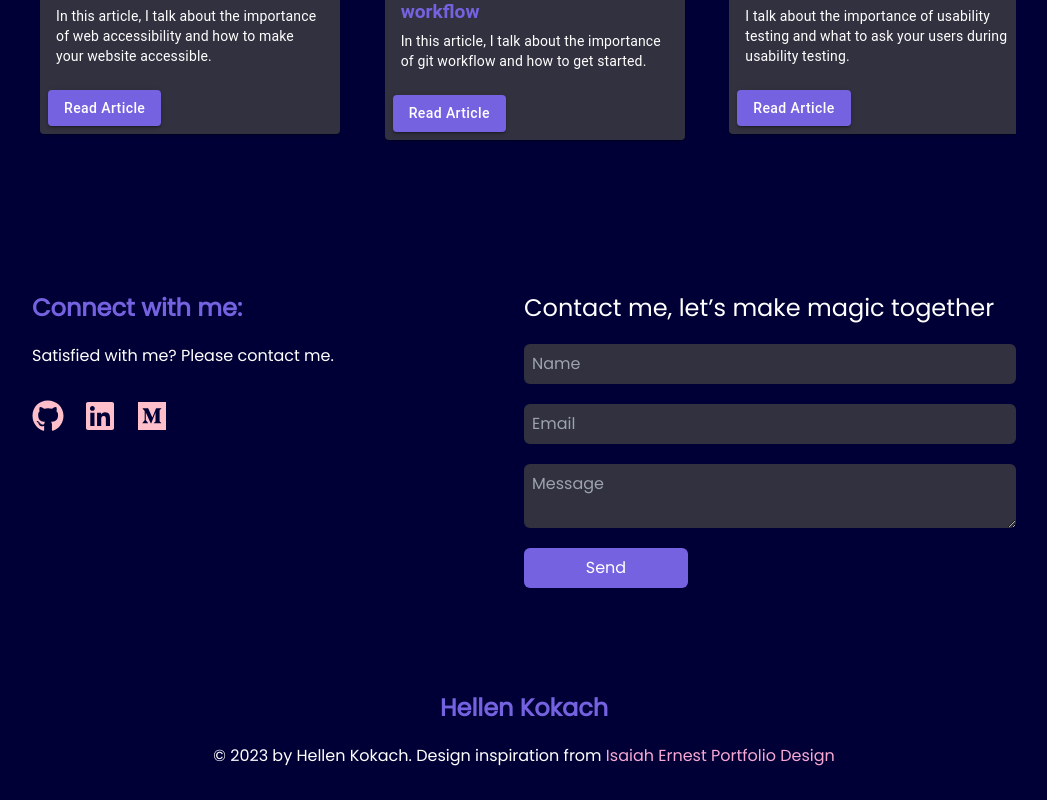
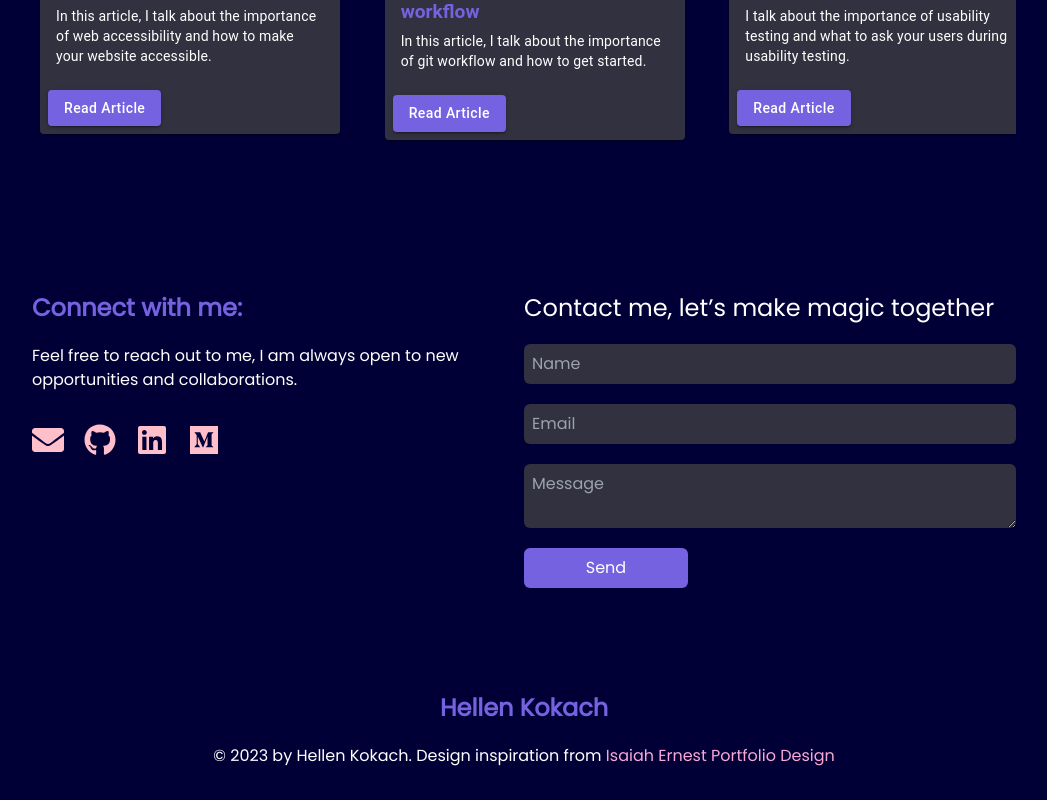
Before and after one commit to hellen17/portfolio-website, a React (Create React App) app: page / in a window 1280 px wide. Shown: the part 1992-2792 px from the top of the page, without its empty margins (116-1163 px from the left). Built offline with nearby package versions, Linux system fonts and the light colour scheme.

Commit message:
add email address

```diff
--- a/src/components/Contact.js
+++ b/src/components/Contact.js
@@ -1,5 +1,5 @@
 
-import { FaMedium, FaGithub, FaLinkedin } from 'react-icons/fa';
+import { FaMedium, FaGithub, FaLinkedin, FaEnvelope } from 'react-icons/fa';
 import Form from './Form';
 
 
@@ -9,9 +9,12 @@ export default function Contact(){
 
             <div className="lg:w-1/2">
                 <h2 className="text-2xl font-bold mb-5" style={{color:'var(--primary-color)'}}>Connect with me:</h2>
-                <p>Satisfied with me? Please contact me.
+                <p>Feel free to reach out to me, I am always open to new opportunities and collaborations.
                 </p>
                 <div className='flex gap-5 my-8 animate-pulse transition delay-150 duration-300 ease-in-out'>
+                    <a href="mailto:kokachhellen@outlook.com">
+                        <FaEnvelope size={32} color='pink' />
+                    </a>
                     <a href="https://github.com/hellen17" target="_blank" rel="noopener">
                         <FaGithub size={32} color='pink' />
                     </a>
@@ -21,10 +24,6 @@ export default function Contact(){
                     <a href="https://hellenkokach.medium.com/" target="_blank" rel="noopener">
                         <FaMedium size={32} color='pink' />
                     </a>
-
-
-
-
                 </div>
 
             </div>
```
